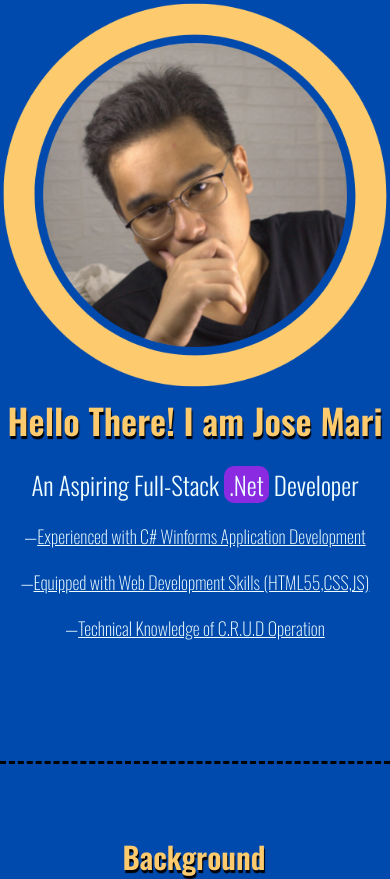
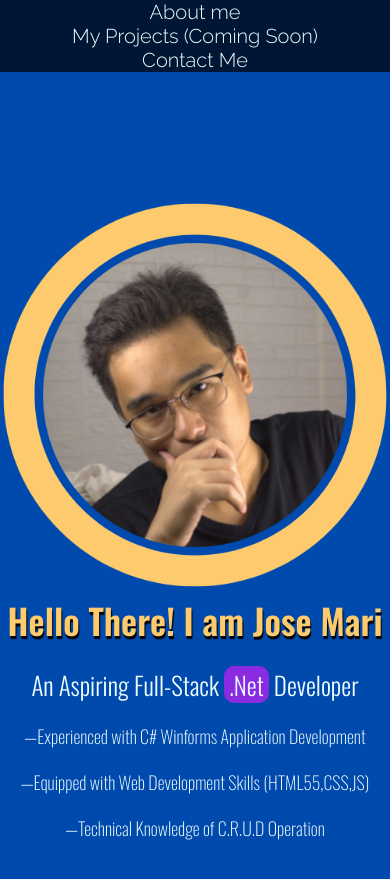
Before and after one commit to xSeri98/New-Responsive-Design-Project, a plain HTML site: page index.html in a window 390 px wide. Shown: the top 879 px of the page. Drawn offline with nearby package versions, Linux system fonts and the light colour scheme.

Commit message:
final template (projects to come)

```diff
--- a/css/styles.css
+++ b/css/styles.css
@@ -8,6 +8,7 @@ body{
     margin: 0 auto;
     -webkit-font-smoothing: antialiased;
     text-shadow: 1px 1px 1px rgba(0,0,0,0.004);
+    background-color: #004aad;
 }
 
 *{
@@ -17,10 +18,43 @@ body{
 
 }
 
+header{
+   background-color: rgba(0, 0, 0, 0.7);
+   display: flex;
+   justify-content: center;
+   align-items: center;
+   width: 100%;
+   position: fixed;
+}
+
+
+
+header nav ul li {
+   list-style-type: none;
+   margin-right: 30px;
+   display: inline-block;
+
+}
+
+header nav ul li :hover{
+    background-color: #fdcb6e;
+    border-radius: 5px;
+    color: grey;
+    transition: all 0.5s;
+}
+
+header nav ul li a{
+    text-decoration: none;
+    font-size: 40px;
+   color:  azure;
+   font-family: 'Raleway',sans-serif;
+   font-weight: 200;
+
+}
 
 .hero{
     background-color: #004aad;
-
+    padding-top: 50px;
     display: flex;
     flex-direction: row;
     align-items: center;
@@ -138,6 +172,7 @@ body{
         flex-direction: column;
         justify-content: center;
         align-items: center;
+        padding-bottom: 160px;
 }
 
 .my-story{
@@ -270,6 +305,18 @@ footer ul li a {
     justify-content: center;
     align-items: center;
     padding-bottom: 100px;
+    padding-top: 200px;
+    }
+
+    header nav ul {
+        display: flex;
+        flex-direction: column;
+        justify-content: center;
+        align-items: center;
+    }
+
+    header nav ul li {
+        margin-right: 0px;
     }
 
     .my-background{
@@ -337,6 +384,12 @@ footer ul li a {
 
 }
 
+@media (max-width : 525px){
+    header nav ul li a {
+        font-size: 30px ;
+    }
+}
+
 @media (max-width : 430px){
     .about-me-text-container h1{
         font-size: 35px;
@@ -373,6 +426,12 @@ footer ul li a {
     }
 
 
+}
+
+@media (max-width : 403px){
+    header nav ul li a {
+        font-size: 20px ;
+    }
 }
 
 @media (max-width: 375px){
--- a/index.html
+++ b/index.html
@@ -13,6 +13,15 @@
     <title>My Portfolio</title>
 </head>
 <body>
+    <header>
+        <nav>
+            <ul>
+                <li><a href="#my-background">About me</a></li>
+                <li><a href="#">My Projects (Coming Soon)</a></li>
+                <li><a href="#contact-me">Contact Me</a></li>
+            </ul>
+        </nav>
+    </header>
     <div class="hero">
         <div class="mypicture-container">
            <img src="./rsc/this-is-me-2.png">
@@ -21,13 +30,13 @@
             <h1>Hello There! I am Jose Mari</h1>
             <h2>An Aspiring Full-Stack <span>&nbsp;.Net&nbsp;</span>&nbsp;Developer</h2>
 
-            <p>&mdash;<u>Experienced with C# Winforms Application Development</u></p>
-            <p>&mdash;<u>Equipped with Web Development Skills (HTML55,CSS,JS)</u></p>
-            <p>&mdash;<u>Technical Knowledge of C.R.U.D Operation</u></p>
+            <p>&mdash;Experienced with C# Winforms Application Development</p>
+            <p>&mdash;Equipped with Web Development Skills (HTML55,CSS,JS)</p>
+            <p>&mdash;Technical Knowledge of C.R.U.D Operation</p>
         </div>
 
     </div>
-    <div class ="my-background">
+    <div class ="my-background" id="my-background">
 
          <div class="my-background-content">
                  <h1>&nbsp;Background</h1>
@@ -56,7 +65,7 @@
        </p>
     </div>
        </div>
-    <footer>
+    <footer id="contact-me" >
         Contact me via :
         <ul>
             <li><a href="https://www.facebook.com/josemari.ronquillo/" target="_blank"><i class="fa-brands fa-square-facebook"></i></a></li>
```
